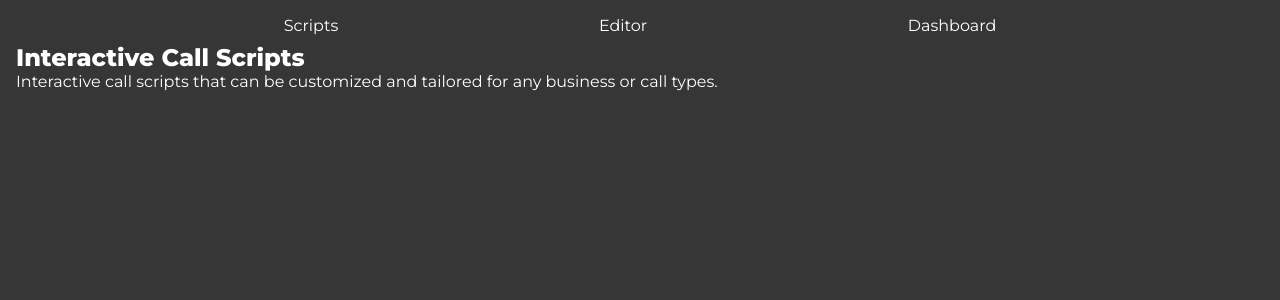
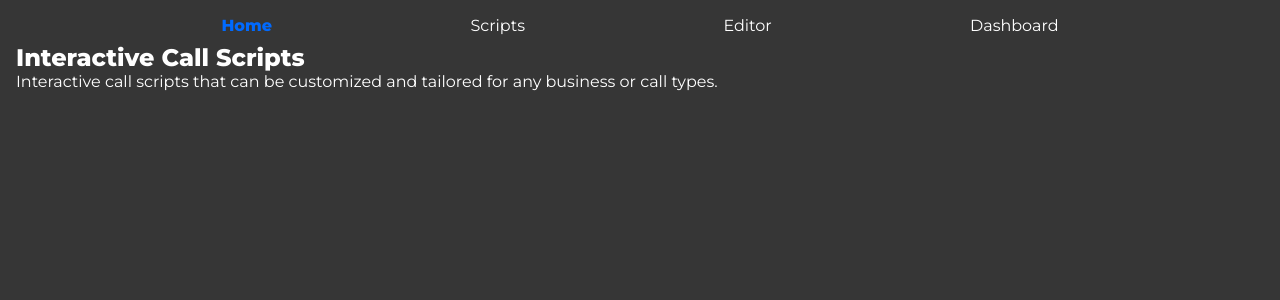
Before and after one commit to deft-one/interactive_call_scripts, a React (Create React App) app: page / in a window 1280 px wide. Shown: the top 300 px of the page. Built offline with nearby package versions, Linux system fonts and the light colour scheme.

Commit message:
working on being able to use the refresh button

```diff
--- a/src/App.js
+++ b/src/App.js
@@ -1,11 +1,26 @@
 import Header from './components/Header';
 import styles from './app.module.css';
+import { Outlet } from "react-router-dom";
+import { Routes, Route } from "react-router-dom";
+import Scripts from './routes/Scripts';
+import Editor from './routes/Editor';
+import Dashboard from './routes/Dashboard';
+import HomePage from './components/HomePage';
 
 export default function App() {
 
   return(
     <div className={`App ${styles.app}`}>
       <Header />
+      <Routes>
+        <Route index element={ <HomePage /> } />
+        <Route path="/" element={ <HomePage /> } />
+        <Route path="/scripts" element={ <Scripts /> } />
+        <Route path="/editor" element={ <Editor /> } />
+        <Route path="/dashboard" element={ <Dashboard /> } />
+        <Route path="*" element={ <h2>There's Nothing Here!</h2> } />
+      </Routes>
+      <Outlet />
     </div>
   );
 }
--- a/src/components/Header.jsx
+++ b/src/components/Header.jsx
@@ -1,4 +1,4 @@
-import { Outlet, NavLink } from "react-router-dom";
+import { NavLink } from "react-router-dom";
 import styles from './header.module.css';
 
 const Header = () => {
@@ -6,6 +6,15 @@ const Header = () => {
         <>
             <nav>
                 <ul className={styles.navUl}>
+                    <li className={styles.linkLi}>
+                        <NavLink
+                            className={
+                                ({isActive}) => {
+                                    return isActive ? `${styles.link} ${styles.activeLink}` : `${styles.link}`;
+                                }
+                            }
+                            to="/">Home</NavLink>
+                    </li>
                     <li className={styles.linkLi}>
                         <NavLink
                             className={
@@ -37,7 +46,6 @@ const Header = () => {
                     </li>
                 </ul>
             </nav>
-            <Outlet />
         </>
     );
 }
--- a/src/components/header.module.css
+++ b/src/components/header.module.css
@@ -28,4 +28,5 @@
 
 .activeLink {
     color: var(--accent-color);
+    font-weight: 800;
 }
--- a/src/index.js
+++ b/src/index.js
@@ -3,24 +3,12 @@ import ReactDOM from 'react-dom';
 import './index.css';
 import App from './App';
 import reportWebVitals from './reportWebVitals';
-import { BrowserRouter, Routes, Route } from "react-router-dom";
-import Scripts from './routes/Scripts';
-import Editor from './routes/Editor';
-import Dashboard from './routes/Dashboard';
-import HomePage from './components/HomePage';
+import { BrowserRouter } from "react-router-dom";
 
 ReactDOM.render(
   <React.StrictMode>
     <BrowserRouter>
-      <Routes>
-        <Route exact path="/" element={ <App /> } >
-          <Route index element={ <HomePage /> } />
-          <Route path="scripts" element={ <Scripts /> } />
-          <Route path="editor" element={ <Editor /> } />
-          <Route path="dashboard" element={ <Dashboard /> } />
-          <Route path="*" element={ <h2>There's Nothing Here!</h2> } />
-        </Route>
-      </Routes>
+      <App />
     </BrowserRouter>
   </React.StrictMode>,
   document.getElementById('root')
```
Also changed, not shown: 1 other file (tests, documents, lock files or other folders).
